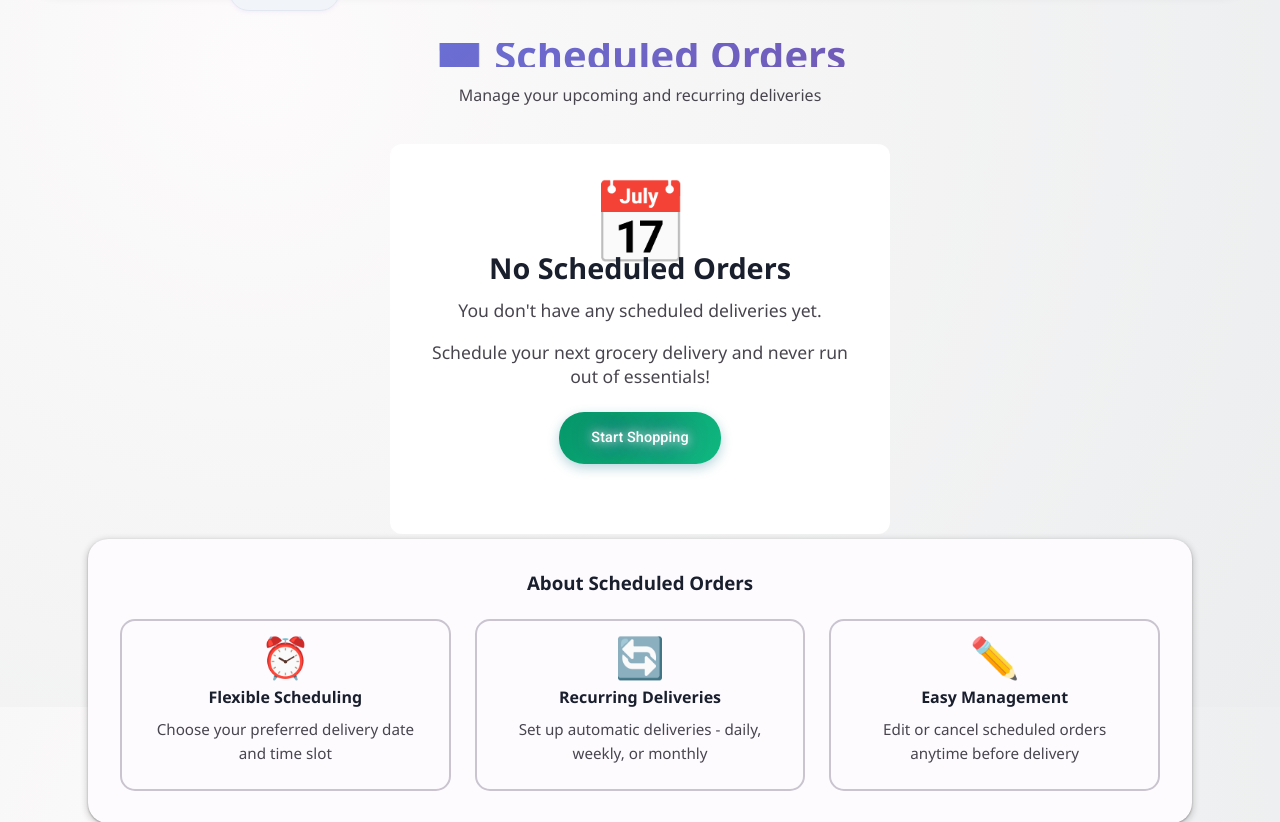
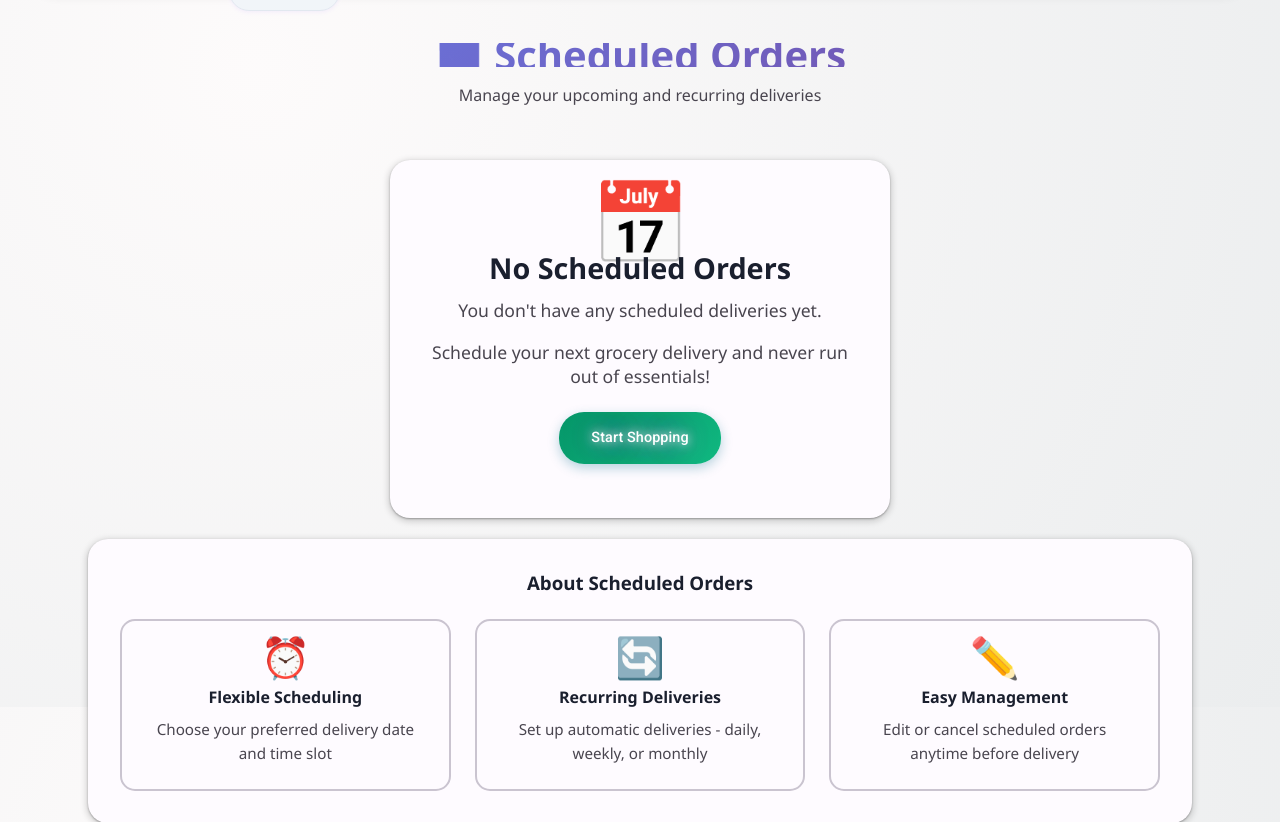
Before and after one commit to saicharan1203/online-grossery-store, a Flask app: page /scheduled_orders in a window 1280 px wide. Shown: the part 93-915 px from the top of the page. Run offline with Flask 3, Linux system fonts and the light colour scheme; the visitor is signed in with stand-in values (Sample User, id 1); data that the repository does not hold is empty.

Commit message:
Fix empty state card dark mode styling
- Added background, padding and border-radius to empty-state card
- Made the 'No Scheduled Orders' section a proper card layout
- Added dark mode support for empty-state background
- Now matches the dark theme consistently

```diff
--- a/templates/scheduled_orders.html
+++ b/templates/scheduled_orders.html
@@ -316,9 +316,14 @@
         justify-content: center;
     }
 
+
     .empty-state {
         text-align: center;
         max-width: 500px;
+        background: var(--md-surface, white);
+        padding: 3rem 2rem;
+        border-radius: 20px;
+        box-shadow: var(--md-elevation-2, 0 4px 15px rgba(0, 0, 0, 0.1));
     }
 
     .empty-icon {
@@ -396,6 +401,10 @@
         background: var(--md-surface-2, #2a2a2a);
     }
 
+    [data-theme="dark"] .empty-state {
+        background: var(--md-surface-1, #1e1e1e);
+    }
+
     [data-theme="dark"] .scheduling-info {
         background: var(--md-surface-1, #1e1e1e);
     }
```
